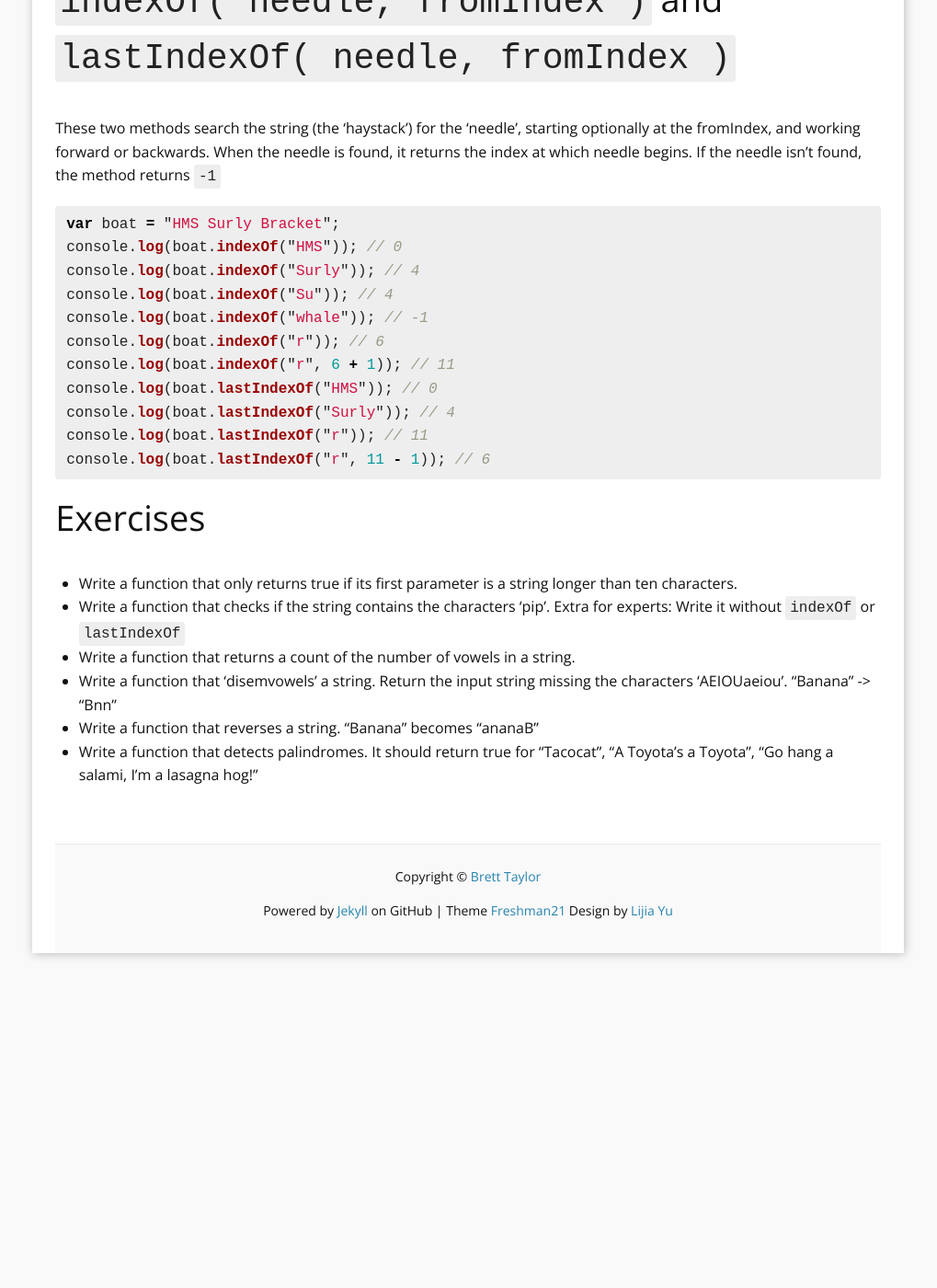
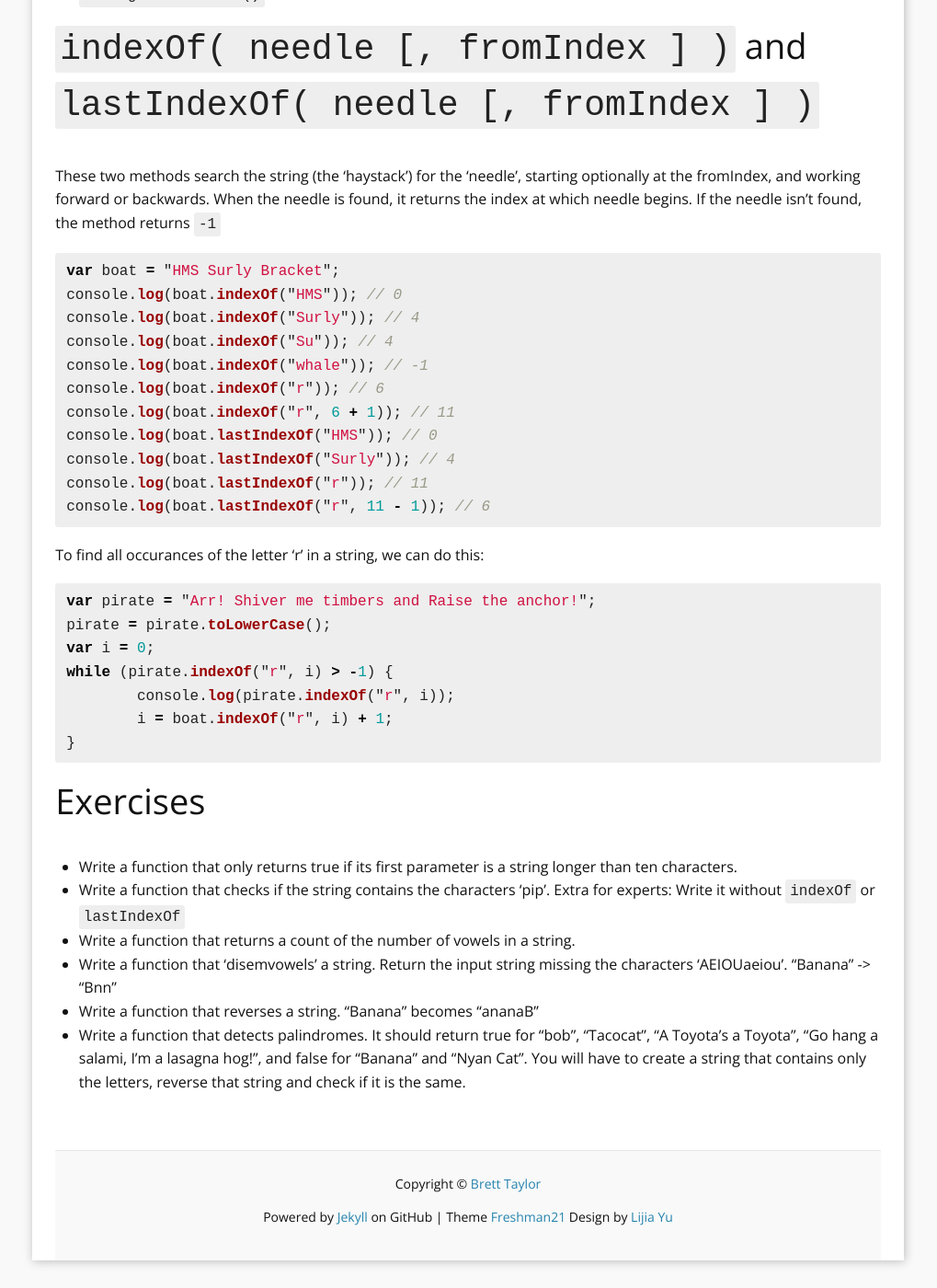
Before and after one commit to YoobeeWebTutors/javascript-manual, a Jekyll site: the page built from 12-strings.md, in a window 1280 px wide and 1400 px high, scrolled down 5469 px. Shown: the whole window at 92% size, without its empty margins (131-1150 px from the left). Built offline with Jekyll 4.4.1, drawn with Linux system fonts in a browser that asks for light colours; Markdown is read by kramdown in place of the engine named in the settings; before the commit the page ends 6535 px from its top, so only the background shows below that; some of the changed text lies outside the part shown.

Commit message:
fix typos, layout issues, improve examples

````diff
--- a/12-strings.md
+++ b/12-strings.md
@@ -111,7 +111,9 @@ for (var i = 0; i < fruit.length; i += 1) {
   console.log(fruit.charAt(i) + ": " + fruit.charCodeAt(i));
 }
 ```
+
 Output:
+
 ```
 B: 66
 a: 97
@@ -138,14 +140,17 @@ name.substr(5, 10); // "ley"
 
 Note that we can provide a negative startIndex. This will count back from the end of the string.
 
-We can something pretty neat with a loop:
+We can use in a loop to do something pretty neat:
+
 ```js
 var name = "Aperture";
 for (var i = 0; i < name.length; i += 1) {
   console.log(name.substr(i, 3));
 }
 ```
+
 Output:
+
 ```
 Ape
 per
@@ -158,7 +163,7 @@ e
 ```
 Here we loop over the string to get each character in turn, along with the next two characters.
 
-#### Exercise
+# Exercise
 In the program above, how can we change the program to not show the last two lines, where three letters are not being output?
 
 ## `substring( indexA [, indexB ] )`
@@ -199,7 +204,7 @@ name.slice(-5, -1); // "tman"
 * `String.indexOf()`
 * `String.lastIndexOf()`
 
-# `indexOf( needle, fromIndex )` and `lastIndexOf( needle, fromIndex )`
+# `indexOf( needle [, fromIndex ] )` and `lastIndexOf( needle [, fromIndex ] )`
 
 These two methods search the string (the 'haystack') for the 'needle', starting optionally at the fromIndex, and working forward or backwards. When the needle is found, it returns the index at which needle begins. If the needle isn't found, the method returns `-1`
 
@@ -217,10 +222,22 @@ console.log(boat.lastIndexOf("r")); // 11
 console.log(boat.lastIndexOf("r", 11 - 1)); // 6
 ```
 
+To find all occurances of the letter 'r' in a string, we can do this:
+
+```js
+var pirate = "Arr! Shiver me timbers and Raise the anchor!";
+pirate = pirate.toLowerCase();
+var i = 0;
+while (pirate.indexOf("r", i) > -1) {
+	console.log(pirate.indexOf("r", i));
+	i = boat.indexOf("r", i) + 1;
+}
+```
+
 # Exercises
 * Write a function that only returns true if its first parameter is a string longer than ten characters.
 * Write a function that checks if the string contains the characters 'pip'. Extra for experts: Write it without `indexOf` or `lastIndexOf`
 * Write a function that returns a count of the number of vowels in a string.
 * Write a function that 'disemvowels' a string. Return the input string missing the characters 'AEIOUaeiou'. "Banana" -> "Bnn"
 * Write a function that reverses a string. "Banana" becomes "ananaB"
-* Write a function that detects palindromes. It should return true for "Tacocat", "A Toyota's a Toyota", "Go hang a salami, I'm a lasagna hog!"
+* Write a function that detects palindromes. It should return true for "bob", "Tacocat", "A Toyota's a Toyota", "Go hang a salami, I'm a lasagna hog!", and false for "Banana" and "Nyan Cat". You will have to create a string that contains only the letters, reverse that string and check if it is the same.
````
Also changed, not shown: other parts of 12-strings.md (+1 -1 lines).
